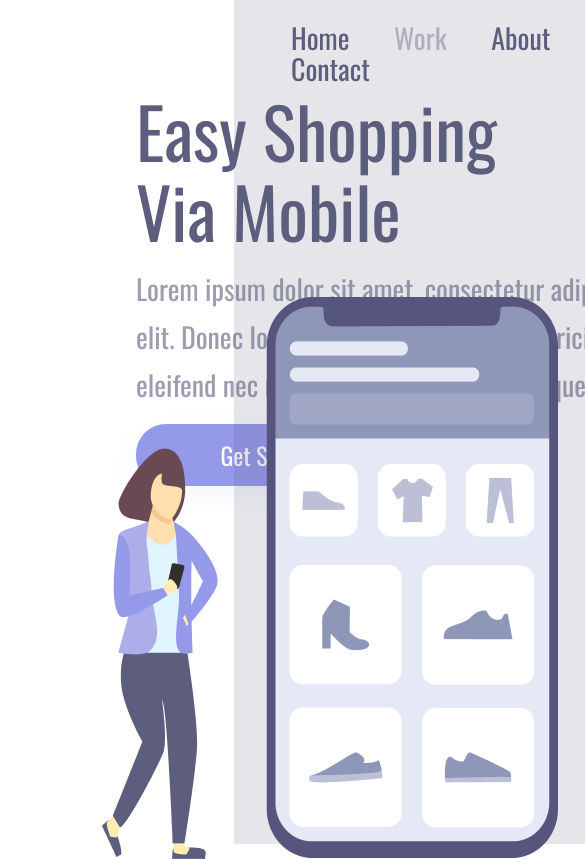
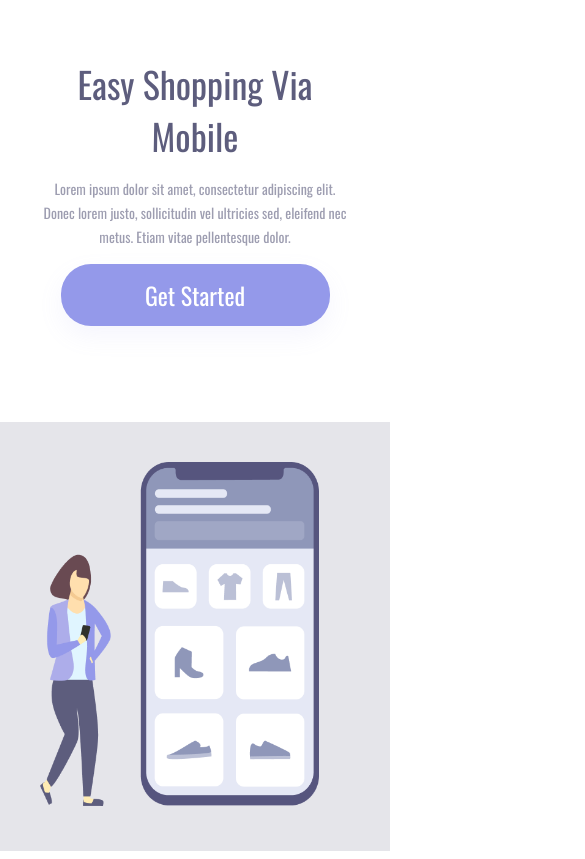
Before and after one commit to charbeldecastro/Aulas-DevClub, a plain HTML site: page conteudo-html/03 Módulo 5 CSS/F071 09 Projeto/index.html in a window 390 px wide. Shown: the top 859 px of the page, 585 px wide, since content can reach past the window. Drawn offline with nearby package versions, Linux system fonts and the light colour scheme.

Commit message:
responsive

```diff
--- a/conteudo-html/03 Módulo 5 CSS/F071 09 Projeto/styles.css
+++ b/conteudo-html/03 Módulo 5 CSS/F071 09 Projeto/styles.css
@@ -1,6 +1,7 @@
 @import url("https://fonts.googleapis.com/css2?family=Montserrat:ital,wght@0,300;1,300&family=Oswald:wght@200..700&family=Poppins:ital,wght@0,100;0,200;0,300;0,400;0,500;0,600;0,700;0,800;0,900;1,100;1,200;1,300;1,400;1,500;1,600;1,700;1,800;1,900&display=swap");
 
 * {
+  /* estilos globais */
   margin: 0;
   padding: 0;
   box-sizing: border-box;
@@ -18,7 +19,7 @@
   display: inline-block;
   width: 60%;
   padding-left: 136px;
-  margin-top:23%;
+  margin-top: 23%;
 }
 
 .container-right {
@@ -31,7 +32,7 @@
 img {
   position: relative;
   top: 25%;
-  right:29%;
+  right: 29%;
 }
 
 h1 {
@@ -76,7 +77,7 @@ line-height: 100%;
   letter-spacing: 0px;
   width: 59;
   height: 41;
-color: #5D5D7D;
+  color: #5d5d7d;
   margin-right: 41px;
   cursor: pointer;
 }
@@ -92,6 +93,53 @@ a:active {
   opacity: 0.8;
 }
 header {
-    margin: 24px 0 0 57px ;
+  margin: 24px 0 0 57px;
+}
 
+@media screen and (max-width: 900px) {
+  .container-left {
+    width: 100%;
+    height: 50%;
+    padding: 0;
+    margin: 0;
   }
+
+  .container-right {
+    display: block;
+    height: auto;
+    width: 100%;
+    position: static;
+    padding: 40px;
+  }
+
+  img {
+    position: static;
+    max-width: 90%;
+  }
+
+  header {
+    display: none;
+  }
+
+  h1 {
+font-size: 36px;
+line-height: 52px;
+width: auto;
+margin: 58px 50px 0 50px;
+text-align: center;
+opacity: 1;
+  }
+
+  p {
+    margin: 15px 40px;
+    width: auto;
+    text-align: center;
+    font-size: 14px;
+    line-height: 24px;
+  }
+
+  button {
+    margin: 0 auto;
+    display: block;
+  }
+}
```
Lines whose indentation alone changed are shown as unchanged.
